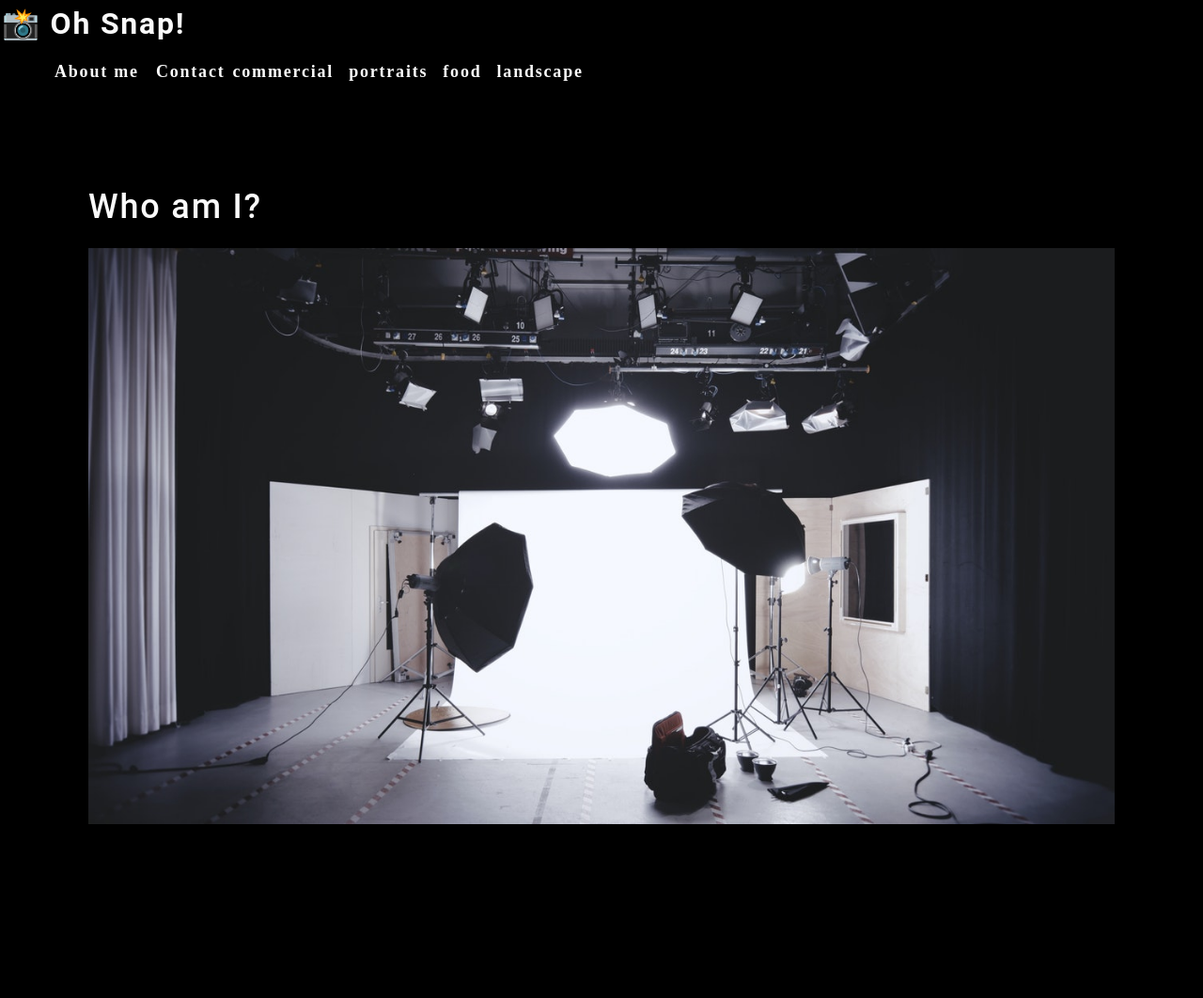
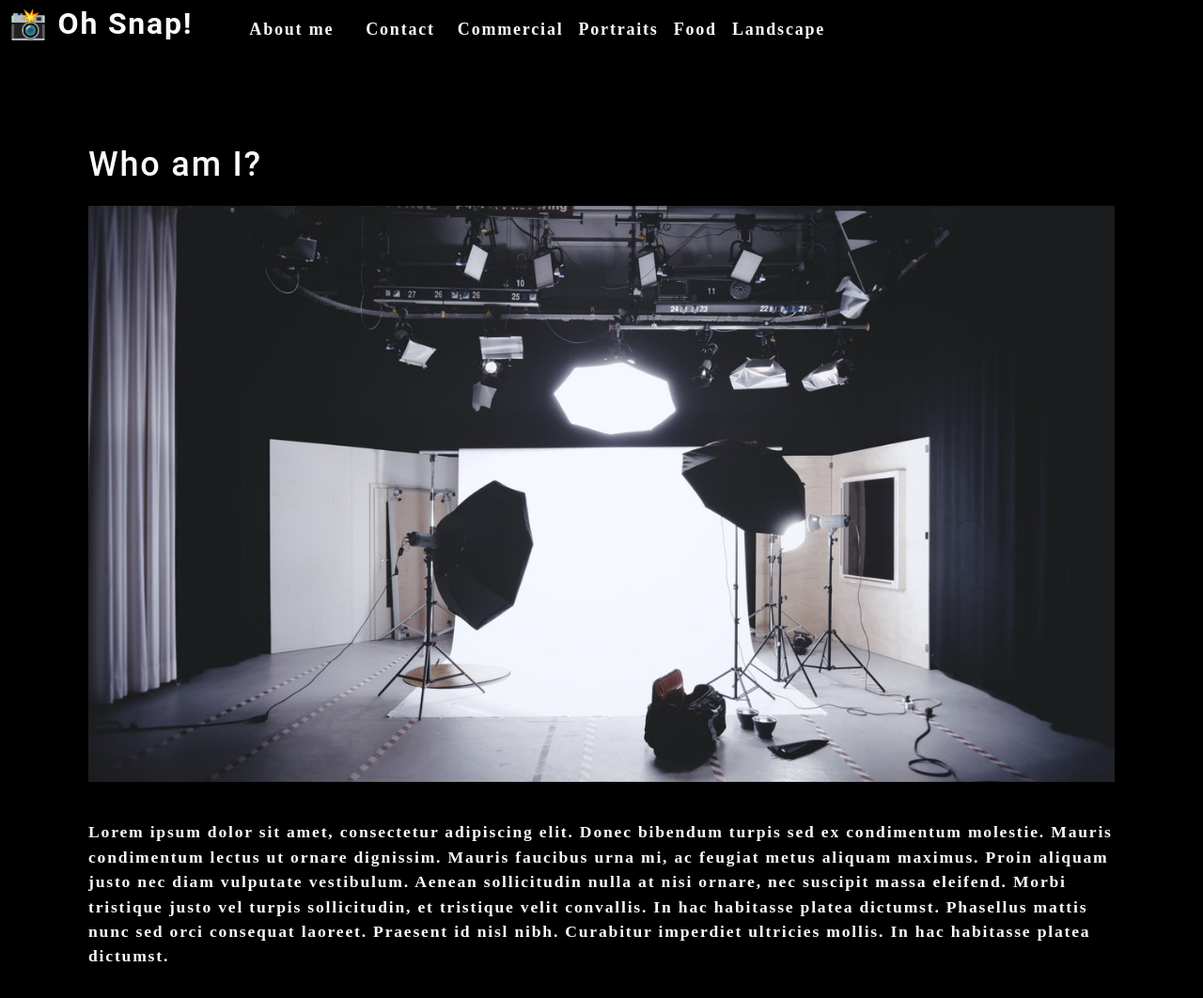
Before and after one commit to sm3131/photo-port, a React (Create React App) app: page / in a window 1280 px wide. Shown: the top 1062 px of the page at 94% size. Before the commit the page ends 991 px from the top, so only its background shows below. Built offline with nearby package versions, Linux system fonts and the light colour scheme.

Commit message:
added some nav and about style edits

```diff
--- a/src/App.js
+++ b/src/App.js
@@ -7,9 +7,9 @@
 
   return (
     <div>
-      <Nav></Nav>
+      <Nav />
       <main>
-        <About></About>
+        <About />
       </main>
     </div>
   );
--- a/src/components/About/index.js
+++ b/src/components/About/index.js
@@ -6,6 +6,11 @@
         <section className="my-5">
             <h1 id="about">Who am I?</h1>
             <img src={coverImage} className="my-2" style={{ width: "100%" }} alt="cover" />
+            <div className="my-2">
+                <p>
+                    Lorem ipsum dolor sit amet, consectetur adipiscing elit. Donec bibendum turpis sed ex condimentum molestie. Mauris condimentum lectus ut ornare dignissim. Mauris faucibus urna mi, ac feugiat metus aliquam maximus. Proin aliquam justo nec diam vulputate vestibulum. Aenean sollicitudin nulla at nisi ornare, nec suscipit massa eleifend. Morbi tristique justo vel turpis sollicitudin, et tristique velit convallis. In hac habitasse platea dictumst. Phasellus mattis nunc sed orci consequat laoreet. Praesent id nisl nibh. Curabitur imperdiet ultricies mollis. In hac habitasse platea dictumst.
+                </p>
+            </div>
         </section>
     );
 }
--- a/src/components/Nav/index.js
+++ b/src/components/Nav/index.js
@@ -1,26 +1,20 @@
 import React from 'react';
+import { capitalizeFirstLetter } from "../../utils/helpers";
 
 function Nav() {
-    const categories = [
-        {
-            name: "commercial",
-            description:
-                "Photos of grocery stores, food trucks, and other commercial projects",
-        },
-        { name: "portraits", description: "Portraits of people in my life" },
-        { name: "food", description: "Delicious delicacies" },
-        {
-            name: "landscape",
-            description: "Fields, farmhouses, waterfalls, and the beauty of nature",
-        },
-    ];
+  const  categories = [
+    { name: 'commercial', description: 'Photos of grocery stores, food trucks, and other commercial projects' },
+    { name: 'portraits', description: 'Portraits of people in my life' },
+    { name: 'food', description: 'Delicious delicacies' },
+    { name: 'landscape', description: 'Fields, farmhouses, waterfalls, and the beauty of nature' }
+  ];
 
     function categorySelected(name) {
         console.log(`${name} clicked`)
     }
 
     return (
-        <header>
+        <header data-testid="header" className="flex-row px-1">
             <h2>
                 <a href="/">
                     <span role="img" aria-label="camera"> 📸</span> Oh Snap!
@@ -33,7 +27,7 @@
                             About me
                         </a>
                     </li>
-                    <li>
+                    <li className="mx-2">
                         <span>Contact</span>
                     </li>
                     {categories.map((category) => (
@@ -42,7 +36,7 @@
                             key={category.name}
                         >
                             <span onClick={() => categorySelected(category.name)}>
-                                {category.name}
+                            {capitalizeFirstLetter(category.name)}
                             </span>
                         </li>
                     ))}
```
